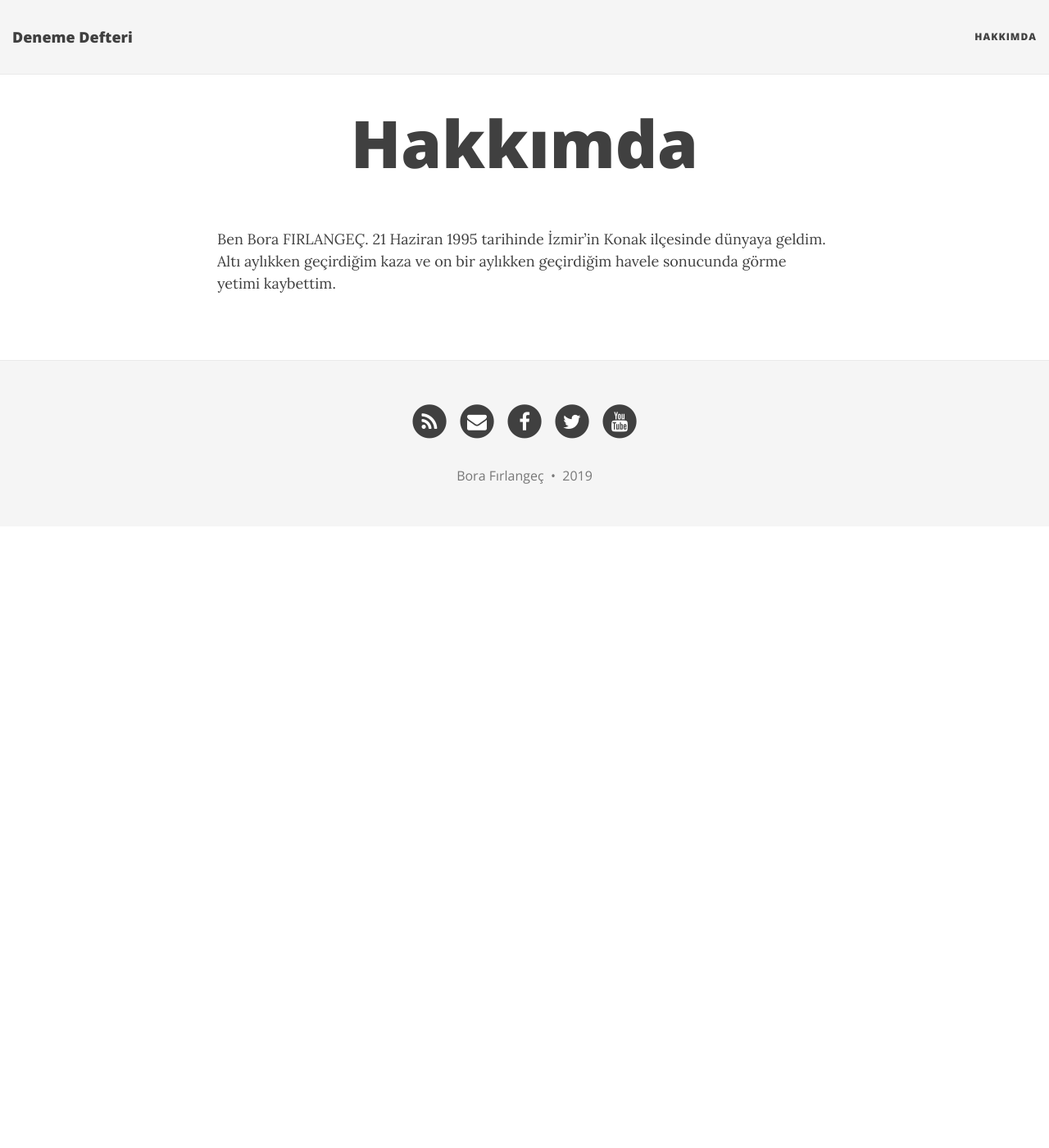
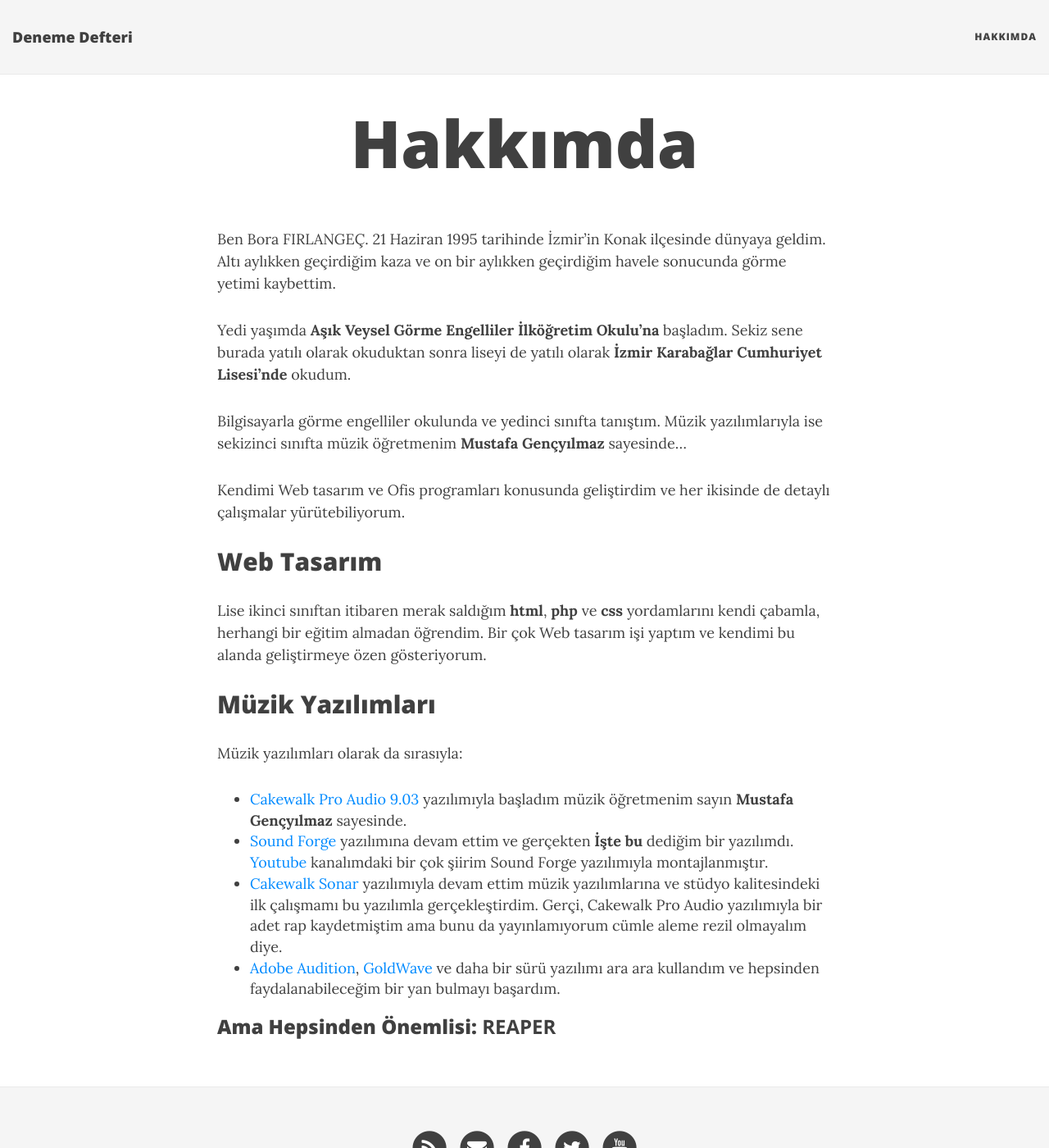
Before and after one commit to borfirbora/borfirbora.github.io, a Jekyll site: the page built from aboutme.md, in a window 1280 px wide and 1400 px high. Shown: the whole window at 82% size. Built offline with Jekyll 4.4.1, drawn with Linux system fonts in a browser that asks for light colours; nearby versions of some CDN libraries.

Commit message:
Update aboutme.md

```diff
--- a/aboutme.md
+++ b/aboutme.md
@@ -5,3 +5,24 @@ permalink: hakkimda
 ---
 
 Ben Bora FIRLANGEÇ. 21 Haziran 1995 tarihinde İzmir'in Konak ilçesinde dünyaya geldim. Altı aylıkken geçirdiğim kaza ve on bir aylıkken geçirdiğim havele sonucunda görme yetimi kaybettim.
+
+Yedi yaşımda **Aşık Veysel Görme Engelliler İlköğretim Okulu'na** başladım. Sekiz sene burada yatılı olarak okuduktan sonra liseyi de yatılı olarak **İzmir Karabağlar Cumhuriyet Lisesi'nde** okudum.
+
+Bilgisayarla görme engelliler okulunda ve yedinci sınıfta tanıştım. Müzik yazılımlarıyla ise sekizinci sınıfta müzik öğretmenim **Mustafa Gençyılmaz** sayesinde...
+
+Kendimi Web tasarım ve Ofis programları konusunda geliştirdim ve her ikisinde de detaylı çalışmalar yürütebiliyorum.
+
+## Web Tasarım
+
+Lise ikinci sınıftan itibaren merak saldığım **html**, **php** ve **css** yordamlarını kendi çabamla, herhangi bir eğitim almadan öğrendim. Bir çok Web tasarım işi yaptım ve kendimi bu alanda geliştirmeye özen gösteriyorum.
+
+## Müzik Yazılımları
+
+Müzik yazılımları olarak da sırasıyla:
+
+- [Cakewalk Pro Audio 9.03](https://www.cakewalk.com) yazılımıyla başladım müzik öğretmenim sayın **Mustafa Gençyılmaz** sayesinde.
+- [Sound Forge](https://www.sony.com/) yazılımına devam ettim ve gerçekten **İşte bu** dediğim bir yazılımdı. [Youtube](https://www.youtube.com/borafirlangec) kanalımdaki bir çok şiirim Sound Forge yazılımıyla montajlanmıştır.
+- [Cakewalk Sonar](https://www.cakewalk.com/) yazılımıyla devam ettim müzik yazılımlarına ve stüdyo kalitesindeki ilk çalışmamı bu yazılımla gerçekleştirdim. Gerçi, Cakewalk Pro Audio yazılımıyla bir adet rap kaydetmiştim ama bunu da yayınlamıyorum cümle aleme rezil olmayalım diye.
+- [Adobe Audition](https://www.adobe.com/), [GoldWave](https://www.goldwave.com/) ve daha bir sürü yazılımı ara ara kullandım ve hepsinden faydalanabileceğim bir yan bulmayı başardım.
+
+### Ama Hepsinden Önemlisi: **REAPER**
```
